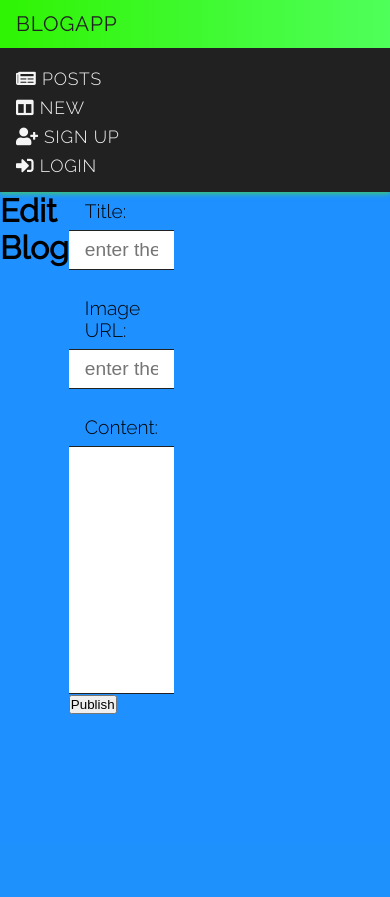
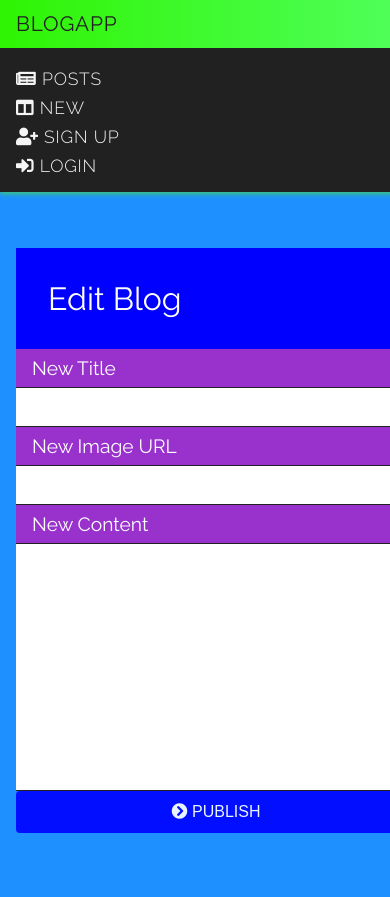
Before and after one commit to ramn51/Blog-Project, a Node server app: template views/edit.ejs in a window 390 px wide; the page is wider, and only the part inside the window is pictured. Before the commit the page ends 714 px from the top of that part, so only its background shows below. Run offline with Node 20, Linux system fonts and the light colour scheme; the template is opened without the code that fills it, so the values that code supplies are empty; some libraries are stand-ins or nearby versions.

Commit message:
add reponsiveness and scaling

```diff
--- a/app.js
+++ b/app.js
@@ -133,7 +133,7 @@ app.put("/blogs/:id",function(req,res){
     })
 })
 //delete post
-app.delete("blogs/:id",function(req,res){
+app.delete("/blogs/:id",function(req,res){
     Post.findByIdAndRemove(req.params.id,function(err){
         if(err){
 
--- a/public/framework.css
+++ b/public/framework.css
@@ -14,14 +14,13 @@ body{
 .fa-bars{
     display:none;
 }
+
 /*Generic Classes*/
 
 .container{
     display:grid;
     grid-template-columns:repeat(18,1fr);
 }
-
-
 
 .navbar {
     box-sizing:border-box;
@@ -106,7 +105,7 @@ body{
     margin-bottom:2rem;
     grid-template-columns: repeat(18,1fr);
     grid-template-rows:repeat(12,1fr);
-    grid-gap:1rem;
+    grid-gap:1.25rem;
     padding:4rem 2rem;
     background-color:dodgerblue;
     border-radius:0.125rem;
@@ -132,7 +131,7 @@ body{
 }
 
 .gallery__item__image{
-    height:176px;
+    height:13rem;
     width:100%;
     background-position: top !important;
     background-size: cover !important;
@@ -180,7 +179,7 @@ body{
     margin:2rem auto;
     width:100%;
     box-shadow: 0px 0px 4px black;
-    height:20rem;
+    height:24rem;
     background-position: top !important;
     background-size: cover !important;
     background-repeat: no-repeat !important;
@@ -213,6 +212,7 @@ body{
     grid-column:2 / 11;
     box-sizing: border-box;
     position: relative;
+    margin-bottom:2rem;
 }
 
 form input, form label, form textarea{
@@ -241,6 +241,8 @@ form textarea{
     font-size:1.4rem;
     font-weight: 300;
 }
+
+
 
 .form__button-submit{
     background-color:white;
@@ -362,12 +364,19 @@ form textarea{
     background-color: red;
     opacity:0.9;
     color:white;
+    cursor: pointer;
 }
 
-/* Styles To Make Page Responsive */
 
+.form__edit__label{
+    background-color:darkorchid;
+    color:white;
+    font-weight: normal;
+}
 
-@media screen and (max-width:400px){
+/* Responsiveness Part 2*/
+
+@media screen and (max-width:1000px){
 
     .navbar__link:link,
     .navbar__link:visited,
@@ -438,6 +447,8 @@ form input, form label, form textarea{
     }
 
 
+
+
     ::placeholder{
         font-size:1.2rem;
     }
@@ -461,11 +472,13 @@ form input, form label, form textarea{
     /* Styles for gallery layout*/
 
     .gallery{
-    padding:4rem 1rem;
+        padding:3rem 1rem;
+        grid-gap:1rem;
     }
 
     .gallery__item{
-    grid-column:1 / -1;
+        grid-column:span 9;
+        grid-row:span 3;
     }
 
 
@@ -481,6 +494,7 @@ form input, form label, form textarea{
         box-sizing: border-box;
         margin:1rem auto;
         width:100%;
+        height:15rem;
         box-shadow: 0px 0px 4px black;
     }
 
@@ -498,7 +512,7 @@ form input, form label, form textarea{
 
     .gallery__lead{
         grid-column: 1 / -1;
-    grid-row:span 6;
+        grid-row:span 4;
         padding:1rem;
     }
 
@@ -513,7 +527,7 @@ form input, form label, form textarea{
 
     .gallery__lead__image{
         margin:1rem auto;
-    height:11rem;
+        height:25rem;
     }
 
     .gallery__lead__description{
@@ -543,3 +557,185 @@ form input, form label, form textarea{
     }
 
     }
+
+
+/* Styles To Make Page Responsive */
+
+
+@media screen and (max-width:756px){
+
+
+    .navbar,.container,.sorting__aids{
+        min-width: 400px;
+    }
+
+.navbar__link:link,
+.navbar__link:visited,
+.navbar__link:hover,
+.navbar__link:active {
+    width:100%;
+    padding:0.25rem 1rem;
+    margin:0;
+}
+
+
+.banner__heading{
+    grid-column: 1 / -1;
+    font-weight: 300;
+    text-transform: uppercase;
+    box-sizing: border-box;
+    font-size:2rem;
+    padding:1rem;
+}
+
+.navbar{
+    height:auto;
+    padding:0;
+}
+.navbar__link:last-of-type{
+    padding-bottom:1rem;
+}
+
+.navbar__brand:link,
+.navbar__brand:visited,
+.navbar__brand:hover,
+.navbar__brand:active{
+    display:inline-block;
+    line-height:2rem;
+    height:2rem;
+    border-radius: 0;
+    color:#212121;
+    font-size:1.3rem;
+    font-weight: 400;
+    padding:0.5rem 1rem;
+    margin-bottom:1rem;
+}
+
+
+/* styles for add new post */
+
+.form__caption{
+    margin-top:2.5rem;
+    margin-bottom:0rem;
+    grid-column: 1 / -1;
+    padding:2rem;
+    border-radius:0rem;
+}
+.form__container{
+    display:grid;
+    grid-column:1 / -1;
+    box-sizing: border-box;
+    position: relative;
+}
+
+form input, form label, form textarea{
+    padding:0.5rem 1rem;
+    font-size:1.2rem;
+    border-radius:0rem;
+}
+
+
+
+
+::placeholder{
+    font-size:1.2rem;
+}
+
+.form__button-submit{
+    font-size:1rem;
+    position: unset;
+    background-color:blue;
+    opacity:0.9;
+    width:100%;
+    border-radius:0.25rem;
+    color:white;
+    margin-bottom:1rem;
+}
+
+.form__button-submit:hover{
+    transition:none;
+}
+
+
+/* Styles for gallery layout*/
+
+.gallery{
+    display:flex;
+    flex-wrap: wrap;
+    padding:4rem 1rem;
+}
+
+.gallery__item, .gallery__lead{
+    margin-bottom:1rem;
+}
+
+.gallery__item__title{
+    padding:1rem 0rem;
+    font-size:1.5rem;
+    font-weight:400;
+    text-transform:uppercase;
+    text-decoration:none;
+}
+
+.gallery__item__image{
+    box-sizing: border-box;
+    margin:1rem auto;
+    width:100%;
+    box-shadow: 0px 0px 4px black;
+}
+
+.gallery__item__description{
+    padding:0.5rem 0rem;
+    text-transform: uppercase;
+}
+
+
+
+/*  Lead Element In Gallery Layout
+    gallery__lead
+*/
+
+
+
+
+.gallery__lead__title{
+    padding:1rem 0rem;
+    font-size:1.5rem;
+}
+
+.time-stamp-big{
+    font-size:1rem;
+}
+
+.gallery__lead__image{
+    margin:1rem auto;
+    height:13rem;
+}
+
+.gallery__lead__description{
+    font-size:1rem;
+}
+
+.pad1{
+    padding:1rem;
+}
+
+.sorting__aids{
+    flex-wrap: wrap;
+}
+.sorting__aids a {
+    display:block;
+    width:100%;
+    padding:0.25rem 1rem;
+    font-size: 1rem;
+}
+
+.fa-bars{
+    display: initial;
+}
+
+.hidden{
+    display:none;
+}
+
+}
--- a/views/edit.ejs
+++ b/views/edit.ejs
@@ -1,27 +1,17 @@
 <% include ./partials/header.ejs%>
 
-<div class="container">
-    <h1 id="newTitle">Edit Blog <%=post.title%></h1>
-      <form  class="form-group" action="/blogs/<%=post._id%>?_method=PUT" method="POST">
-        <div class="field">
-        <Label id="title">Title:</Label>
-        <input class="form-control" type="text"  name='blog[title]' value="<%=post.title%>" placeholder="enter the title">
-        </div>
-        <br>
-        <div class="field">
-        <Label id="Image">Image URL:</Label>
-        <input class="form-control" type="text" name='blog[image]' value="<%=post.image%>" placeholder="enter the image url">
-        </div>
-        <br>
-        <div class="field">
-        <Label id="Content">Content:</Label>
-        <textarea class="form-control" name="blog[content]" cols="30" rows="10"><%=post.content%></textarea>
-
-        <button class="btn btn-success">Publish</button>
+<div class="container pad1">
+      <h1 class="form__caption">Edit Blog <%=post.title%></h1>
+      <form class="form__container" action="/blogs/<%=post._id%>?_method=PUT" method="POST">
+        <label class="form__edit__label">New Title</label>
+        <input type="text"  name='blog[title]' value="<%=post.title%>">
+        <label class="form__edit__label">New Image URL</label>
+        <input type="text" name='blog[image]' value="<%=post.image%>">
+        <label class="form__edit__label">New Content</label>
+        <textarea name="blog[content]" cols="30" rows="10"><%=post.content%></textarea>
+        <button class="form__button-submit"><i class="fas fa-chevron-circle-right"></i> Publish</button>
 
       </form>
-
-
   </div>
 
           <% include ./partials/footer.ejs%>
```
Lines whose indentation alone changed are shown as unchanged.
